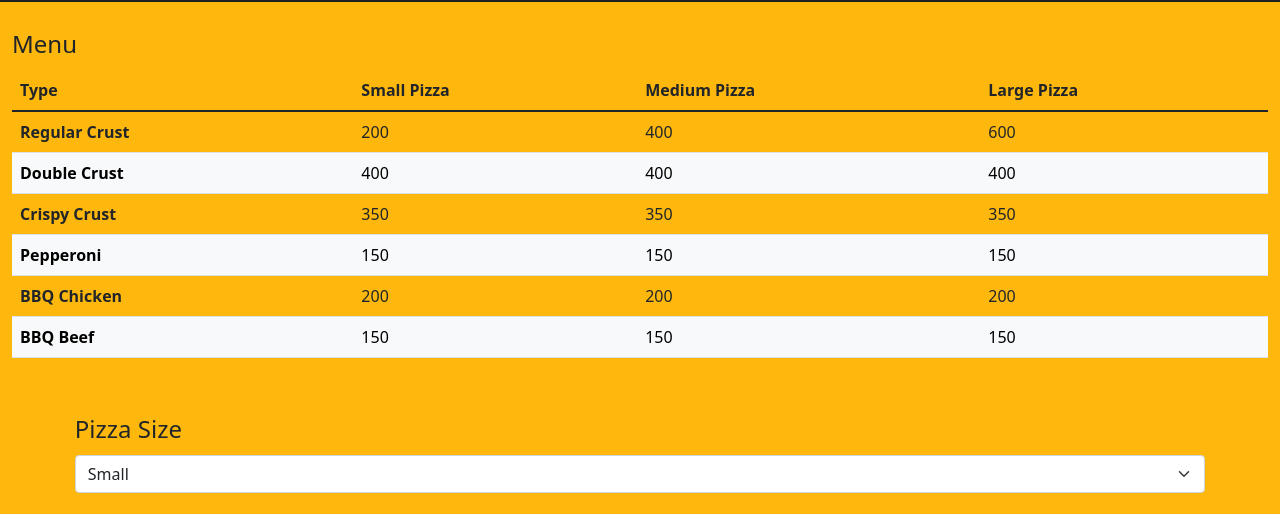
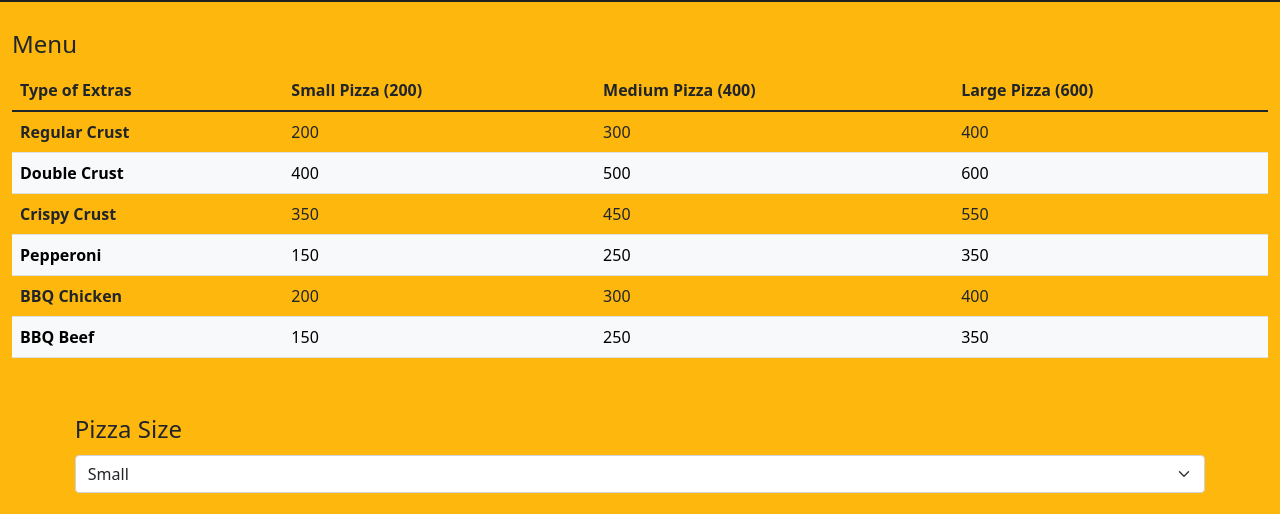
Before and after one commit to MutheuLinet/Pizzeria, a plain HTML site: page index.html in a window 1280 px wide. Shown: the part 658-1172 px from the top of the page. Drawn offline with nearby package versions, Linux system fonts and the light colour scheme.

Commit message:
Add adjustments for size of pizza on scripts and html menu

```diff
--- a/index.html
+++ b/index.html
@@ -72,48 +72,48 @@
           <table class="table table-hover" id="table">
             <thead>
               <tr>
-                <th scope="col">Type</th>
-                <th scope="col">Small Pizza</th>
-                <th scope="col">Medium Pizza</th>
-                <th scope="col">Large Pizza</th>
+                <th scope="col">Type of Extras</th>
+                <th scope="col">Small Pizza (200)</th>
+                <th scope="col">Medium Pizza (400)</th>
+                <th scope="col">Large Pizza (600)</th>
               </tr>
             </thead>
             <tbody>
               <tr>
                 <th scope="row">Regular Crust</th>
                 <td>200</td>
+                <td>300</td>
                 <td>400</td>
-                <td>600</td>
               </tr>
               <tr class="table-light">
                 <th scope="row">Double Crust</th>
                 <td>400</td>
-                <td>400</td>
-                <td>400</td>
+                <td>500</td>
+                <td>600</td>
               </tr>
               <tr>
                 <th scope="row">Crispy Crust</th>
                 <td>350</td>
-                <td>350</td>
-                <td>350</td>
+                <td>450</td>
+                <td>550</td>
               </tr>
               <tr class="table-light">
                 <th scope="row">Pepperoni</th>
                 <td>150</td>
-                <td>150</td>
-                <td>150</td>
+                <td>250</td>
+                <td>350</td>
               </tr>
               <tr>
                 <th scope="row">BBQ Chicken</th>
                 <td>200</td>
-                <td>200</td>
-                <td>200</td>
+                <td>300</td>
+                <td>400</td>
               </tr>
               <tr class="table-light">
                 <th scope="row">BBQ Beef</th>
                 <td>150</td>
-                <td>150</td>
-                <td>150</td>
+                <td>250</td>
+                <td>350</td>
               </tr>
             </tbody>
           </table>
--- a/js/scripts.js
+++ b/js/scripts.js
@@ -15,11 +15,18 @@ $(document).ready(function() {
   $('.btn.order').click(function(event) {
       event.preventDefault();
       let sizeOfPizza = $(".size option:selected").val();
+      console.log(typeof(sizeOfPizza));
       let toppingsOfPizza = $(".toppings option:selected").val();
       let crustOfPizza = $(".crust option:selected").val();
       let total = parseInt(sizeOfPizza) + parseInt(toppingsOfPizza) + parseInt(crustOfPizza);
       let order = 1;
       let grandTotal = 0;
+      //adjustments for size of pizza
+      if (sizeOfPizza === "400"){
+        total += 200; //crust (+100) & toppings(+100) adjustment for medium pizza
+      } else if (sizeOfPizza === "600"){
+        total += 400; //crust (+200) & toppings (+200) adjustment for large pizza
+      };
 
       $(".btn.order").hide();
       $(".btn.more-pizza").show();
@@ -41,8 +48,16 @@ $(document).ready(function() {
           let toppingsOfPizza = $(".toppings option:selected").val();
           let crustOfPizza = $(".crust option:selected").val();
           let total = parseInt(sizeOfPizza) + parseInt(toppingsOfPizza) + parseInt(crustOfPizza);
+                //adjustments for size of pizza
+          if (sizeOfPizza === "400"){
+            total += 200; //crust (+100) & toppings(+100) adjustment for medium pizza
+          } else if (sizeOfPizza === "600"){
+            total += 400; //crust (+200) & toppings (+200) adjustment for large pizza
+          };
+
           order = order + 1;
           grandTotal = grandTotal + total;
+
           let newPizza = new Pizza(sizeOfPizza, toppingsOfPizza, crustOfPizza, total, order);
 
           let newHeader = ("  "+ newPizza.orderNo + ")"+ $(".size option:selected").text() +","+ $(".crust option:selected").text() + ","+$(".toppings option:selected").text()+"," +"TOTAL"+"@"+ newPizza.total);
```
